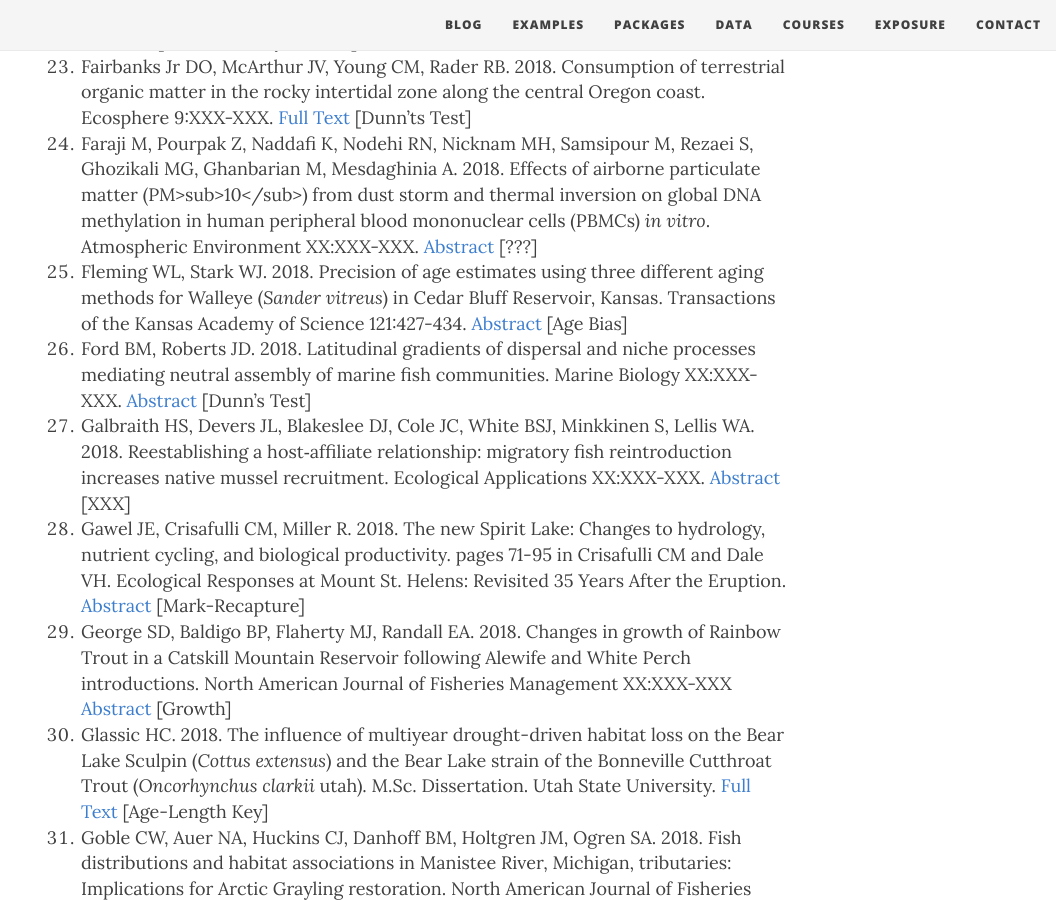
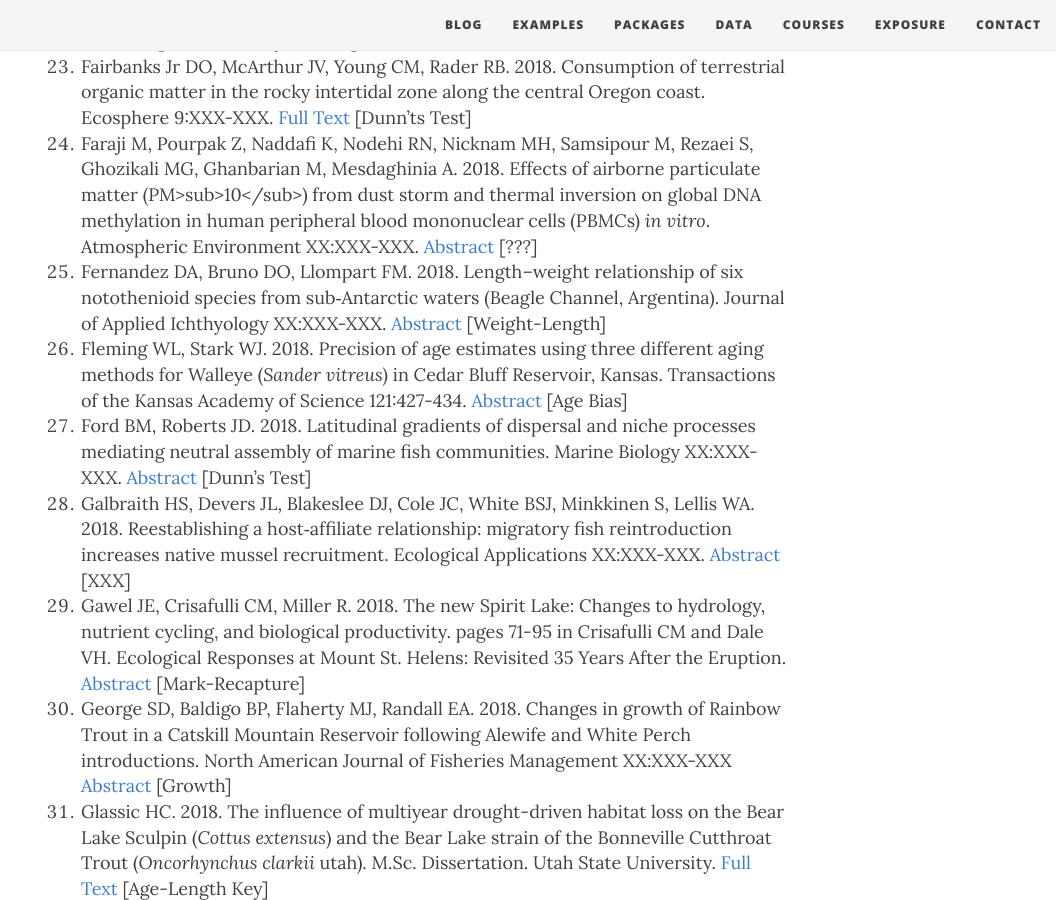
Before and after one commit to droglenc/fishR, a Jekyll site: the page built from exposure/exposure-citations18.md, in a window 1280 px wide and 900 px high, scrolled down 2452 px. Shown: the whole window, without its empty margins (224-1280 px from the left). Built offline with Jekyll 4.4.1, drawn with Linux system fonts in a browser that asks for light colours; nearby versions of some CDN libraries; some of the changed lines change nothing that is shown.

Commit message:
Update exposure/exposure-citations18.md

```diff
--- a/exposure/exposure-citations18.md
+++ b/exposure/exposure-citations18.md
@@ -5,7 +5,7 @@ subtitle: fishR and FSA is Being Used!!
 css: "/css/exposure-citation.css"
 ---
 
-The [**IFAR** book](http://derekogle.com/IFAR/), **fishR** website, or the **FSA** package were cited in the following <span id="contact-div">85</span> publications.
+The [**IFAR** book](http://derekogle.com/IFAR/), **fishR** website, or the **FSA** package were cited in the following <span id="contact-div">86</span> publications.
 
 1. Agbani PO, Kafoutchoni KM, Salako KV, Gbedomon RC, Kegbe AM, Karen H, Sinsin B. 2018. Traditional ecological knowledge-based assessment of threatened woody species and their potential substitutes in the Atakora mountain chain, a threatened hotspot of biodiversity in Northwestern Benin, West Africa. Journal of Ethnobiology and Ethnomedicine 14:21. [Full Text](https://ethnobiomed.biomedcentral.com/articles/10.1186/s13002-018-0219-6) [Dunn's Test]
 1. Anderson J, McDonald D, Bumguardner B, Olsen Z, Ferguson JW. 2018. Patterns of maturity, seasonal migration, and spawning of Atlantic Croaker in the western Gulf of Mexico. Gulf of Mexico Science 34:XXX-XXX. [Full Text](https://aquila.usm.edu/cgi/viewcontent.cgi?article=1598&context=goms) [Growth]
@@ -31,6 +31,7 @@ The [**IFAR** book](http://derekogle.com/IFAR/), **fishR** website, or the **FSA
 1. Esquivel-Muelbert JR, Fontoura L, Zardo E, Streit Jr DP, Esquiel-Muelbert A, Garcia JRE. 2018. Assessing the viability of reintroduction of locally extinct migratory fish *Brycon orbignyanus*: Successful growth, dispersal and maturation. Fishes 3:XXX-XXX. [Full Text](http://www.mdpi.com/2410-3888/3/4/39/pdf) [von Beralanffy Growth]
 1. Fairbanks Jr DO, McArthur JV, Young CM, Rader RB. 2018. Consumption of terrestrial organic matter in the rocky intertidal zone along the central Oregon coast. Ecosphere 9:XXX-XXX. [Full Text](http://onlinelibrary.wiley.com/doi/10.1002/ecs2.2138/full) [Dunn'ts Test]
 1. Faraji M, Pourpak Z, Naddafi K, Nodehi RN, Nicknam MH, Samsipour M, Rezaei S, Ghozikali MG, Ghanbarian M, Mesdaghinia A. 2018. Effects of airborne particulate matter (PM>sub>10</sub>) from dust storm and thermal inversion on global DNA methylation in human peripheral blood mononuclear cells (PBMCs) *in vitro*. Atmospheric Environment XX:XXX-XXX. [Abstract](https://www.sciencedirect.com/science/article/pii/S1352231018306423) [???]
+1. Fernandez DA, Bruno DO, Llompart FM. 2018. Length–weight relationship of six notothenioid species from sub‐Antarctic waters (Beagle Channel, Argentina). Journal of Applied Ichthyology XX:XXX-XXX. [Abstract](https://onlinelibrary.wiley.com/doi/abs/10.1111/jai.13833) [Weight-Length]
 1. Fleming WL, Stark WJ. 2018. Precision of age estimates using three different aging methods for Walleye (*Sander vitreus*) in Cedar Bluff Reservoir, Kansas. Transactions of the Kansas Academy of Science 121:427-434. [Abstract](http://www.bioone.org/doi/abs/10.1660/062.121.0421) [Age Bias]
 1. Ford BM, Roberts JD. 2018. Latitudinal gradients of dispersal and niche processes mediating neutral assembly of marine fish communities. Marine Biology XX:XXX-XXX. [Abstract](https://link.springer.com/article/10.1007/s00227-018-3356-5) [Dunn's Test]
 1. Galbraith HS, Devers JL, Blakeslee DJ, Cole JC, White BSJ, Minkkinen S, Lellis WA. 2018. Reestablishing a host‐affiliate relationship: migratory fish reintroduction increases native mussel recruitment. Ecological Applications XX:XXX-XXX. [Abstract](https://esajournals.onlinelibrary.wiley.com/doi/abs/10.1002/eap.1775) [XXX]
```
